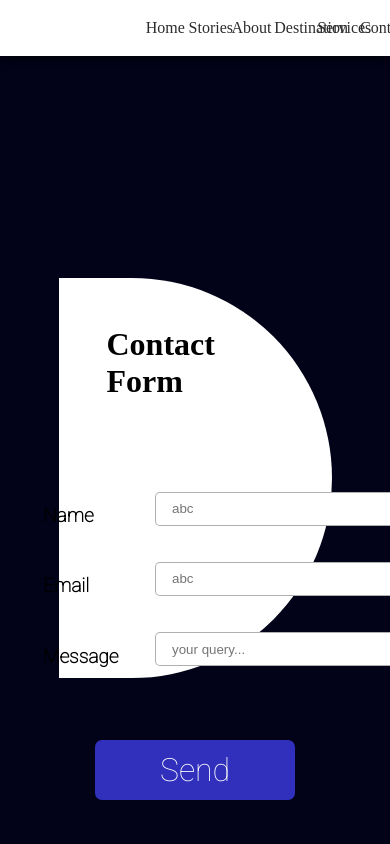
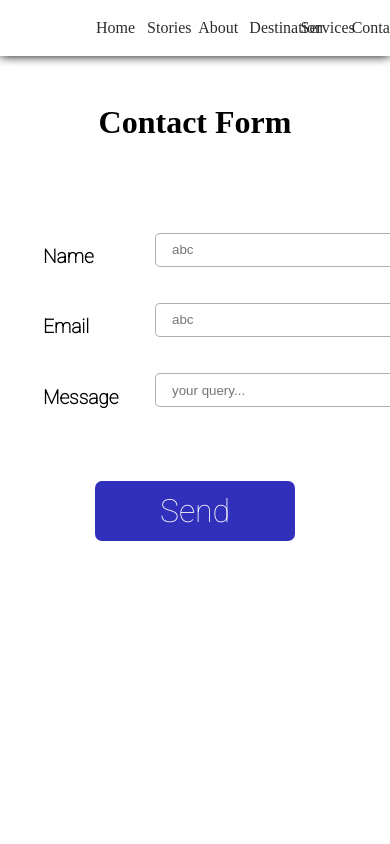
Before and after one commit to Khushinagar/project-1, a React (Create React App) app: page /Contact in a window 390 px wide. Shown: the top 844 px of the page. Built offline with nearby package versions, Linux system fonts and the light colour scheme.

Commit message:
"seventh commit"

```diff
--- a/src/styles/Mediaquery.scss
+++ b/src/styles/Mediaquery.scss
@@ -1,21 +1,21 @@
-// @media screen and  (max-width: 820px) {
-//     .home3{
-//         height: 130vh;
-//         >div{
-//             height: 130vh;
-//         }
-//     }
+@media screen and  (max-width: 820px) {
+    .home3{
+        height: 130vh;
+        >div{
+            height: 130vh;
+        }
+    }
 
-//     .contact > main {
-//         height: 100vh;
-//         width: 100%;
-//         border-radius: 0%;
-//         h1{
-//             text-align: center;
-//         }
+    .contact > main {
+        height: 100vh;
+        width: 100%;
+        border-radius: 0%;
+        h1{
+            text-align: center;
+        }
 
-//     }
-// }
+    }
+}
 
 
 @media screen and  (max-width: 768px) {
@@ -156,6 +156,7 @@
             padding: 1rem;
 
             >h1{
+                margin-top: 2rem;
                 text-transform: uppercase;
                 border-bottom: 1px solid gray;
                 padding-bottom: .5rem;
@@ -257,12 +258,12 @@
         }
 
         >main{
-            width: 30%;
+            width: 50%;
         display: flex;
         justify-content: flex-end;
         a{
             width: 15%;
-            margin-right: .6rem;
+            margin-right: .4rem;
             text-decoration: none;
             text-transform: capitalize;
             font-size: 1rem;
```
